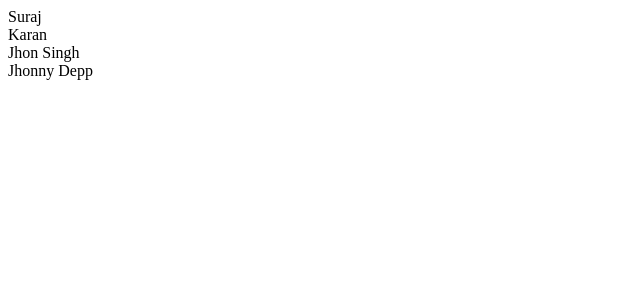
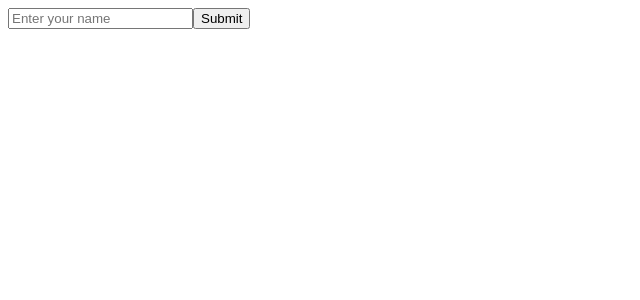
Before and after one commit to Aestheticsuraj234/100-days-mastery, a React (Vite) app in the folder frontend/react-js/my-app/: page / in a window 1280 px wide. Shown: the top 300 px of the page, without its empty margins (0-640 px from the left). Built offline with nearby package versions, Linux system fonts and the light colour scheme.

Commit message:
forms & controlled and uncontrolled components in react

```diff
--- a/frontend/react-js/my-app/src/App.jsx
+++ b/frontend/react-js/my-app/src/App.jsx
@@ -1,8 +1,7 @@
 import React from 'react'
-import UserGreeting from './components/UserGreeting'
-import Notification from './components/Notification'
-import StatusMessage from './components/Status'
+
 import NameList from './components/NameList'
+import Forms from './components/Forms'
 
 const App = () => {
   const nameList = ["Suraj" , "Karan" , "Jhon Singh" , "Jhonny Depp"]
@@ -16,9 +15,11 @@ const App = () => {
       <NameList name={"Karan"} />
       <NameList name={"Jhon Singh"} />
       <NameList name={"Jhonny Depp"} /> */}
-      {
+      {/* {
         nameList.map((name , index)=>(<NameList key={index} name={name}/>))
-      }
+      } */}
+
+      <Forms/>
 
     </div>
   )
--- /dev/null
+++ b/frontend/react-js/my-app/src/components/Forms.jsx
@@ -0,0 +1,105 @@
+import React, { useRef } from 'react'
+
+
+
+const Forms = () => {
+    const nameRef = useRef();
+    const handleSubmit = (e)=>{
+        e.preventDefault();
+        console.log(nameRef.current.value)
+    }
+  return (
+    <form onSubmit={handleSubmit}>
+
+        <input type="text" placeholder='Enter your name' ref={nameRef} />
+    <button type='submit'>Submit</button>
+    </form>
+  )
+}
+
+export default Forms
+
+
+
+
+
+
+
+
+
+
+
+
+
+// import React, { useState } from 'react'
+
+// const Forms = () => {
+//     const [formData , setForm] = useState({
+//         username : '',
+//         email : '',
+//         password : ''
+//     })
+
+//     const handleChange = (e)=>{
+//         const { name, value } = e.target;
+//         setForm((prevData) => ({
+//           ...prevData,
+//           [name]: value, // Dynamically update state
+//         }));
+//     }
+
+//     const handleSubmit = (e)=>{
+//         e.preventDefault();
+//         console.log(formData)
+//     }
+
+//   return (
+//     <form onSubmit={handleSubmit} >
+//            <label>
+//         Username:
+//         <input type="text" name="username" value={formData.username} onChange={handleChange} />
+//       </label>
+//       <br />
+//       <label>
+//         Email:
+//         <input type="email" name="email" value={formData.email} onChange={handleChange} />
+//       </label>
+//       <label>
+//         Password:
+//         <input type="password" name="password" value={formData.password} onChange={handleChange} />
+//       </label>
+//       <br />
+//       <button type="submit">Submit</button>
+//     </form>
+
+//   )
+// }
+
+// export default Forms
+
+
+// import React, { useState } from 'react'
+
+// const Forms = () => {
+//     const [name , setName] = useState('')
+//     const [email , setEmail] = useState('')
+
+//     const handleSubmit = async(e)=>{
+//         e.preventDefault();
+//         console.log(
+//             {
+//                 name,
+//                 email
+//             }
+//         )
+//     }
+//   return (
+//     <form onSubmit={handleSubmit}>
+//         <input type='text' placeholder='Enter your name' value={name} onChange={(e)=>setName(e.target.value)}/>
+//         <input type="email" placeholder='Enter your email' value={email} onChange={(e)=>setEmail(e.target.value)} />
+//         <button type='submit'>Submit</button>
+//     </form>
+//   )
+// }
+
+// export default Forms
```
Also changed, not shown: 1 other file (tests, documents, lock files or other folders).
